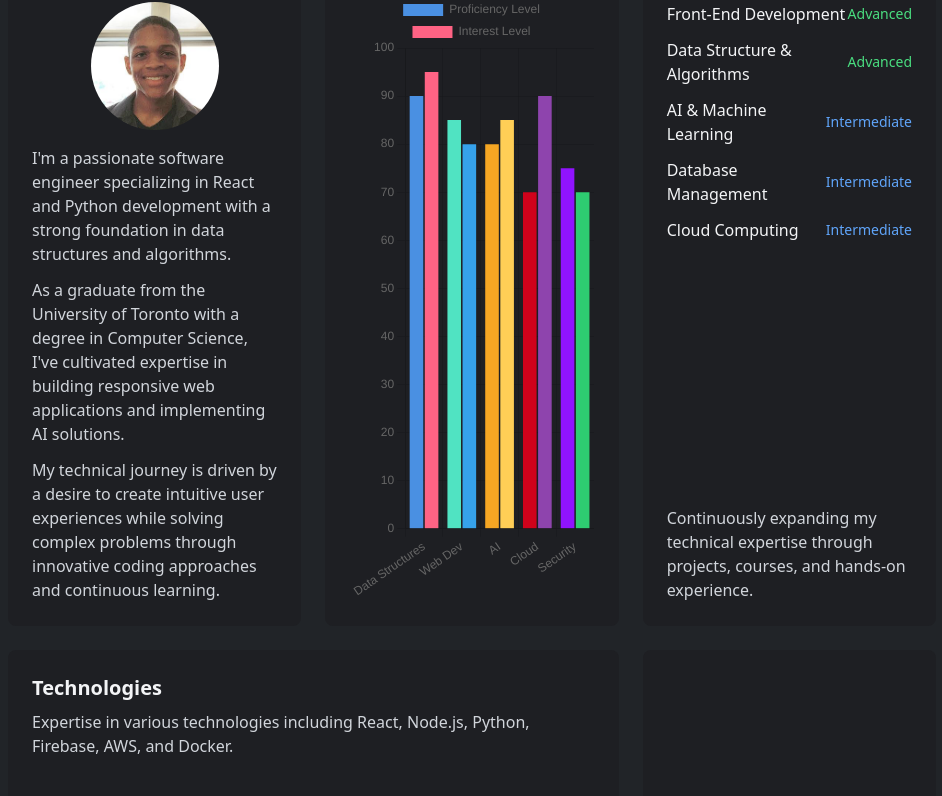
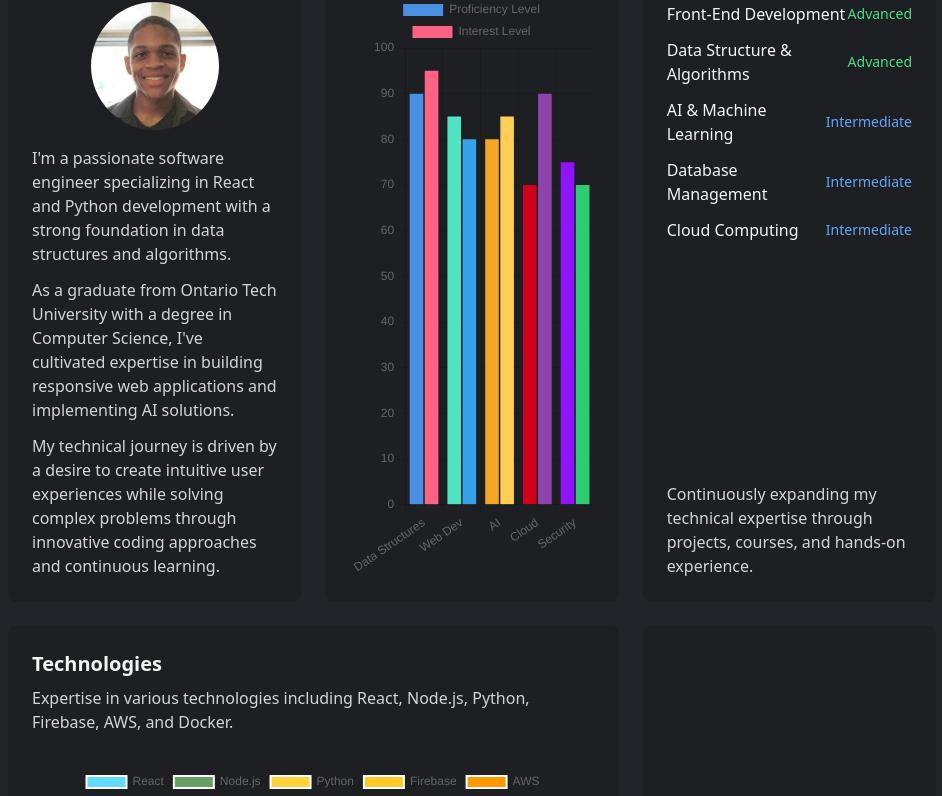
Before and after one commit to Kevaunjh/myportfolio, a React (Create React App) app: page / in a window 1280 px wide. Shown: the part 906-1702 px from the top of the page, without its empty margins (312-1254 px from the left). Built offline with nearby package versions, Linux system fonts and the light colour scheme.

Commit message:
Fixing mobile screen

```diff
--- a/src/Pages/Mainpage.js
+++ b/src/Pages/Mainpage.js
@@ -94,7 +94,7 @@ const projectsData = [
     icon: <FaChartLine className="text-[#FFD15C] text-2xl" />,
     githubLink: "#",
     description:
-      "A machine learning model that predicts Tesla stock price movements using historical data and sentiment analysis. Implements various ML algorithms including LSTM networks and random forests to compare prediction accuracy.",
+      "IN PROGRESS : A machine learning model that predicts Tesla stock price movements using historical data and sentiment analysis. Implements various ML algorithms including LSTM networks and random forests to compare prediction accuracy.",
   },
   {
     title: "Overwatch Wordle",
@@ -155,8 +155,7 @@ function PortfolioPage() {
 
   const handleSubmit = (e) => {
     e.preventDefault();
-    // In a real implementation, you would handle the email sending logic here
-    // For now, we'll just show an alert
+
     alert(
       `Form submitted! An email would be sent to Kevaunjh@gmail.com with the subject "Application Offer From ${formData.company}"`
     );
@@ -285,7 +284,7 @@ function PortfolioPage() {
                   and algorithms.
                 </p>
                 <p>
-                  As a graduate from the University of Toronto with a degree in
+                  As a graduate from Ontario Tech University with a degree in
                   Computer Science, I've cultivated expertise in building
                   responsive web applications and implementing AI solutions.
                 </p>
```
